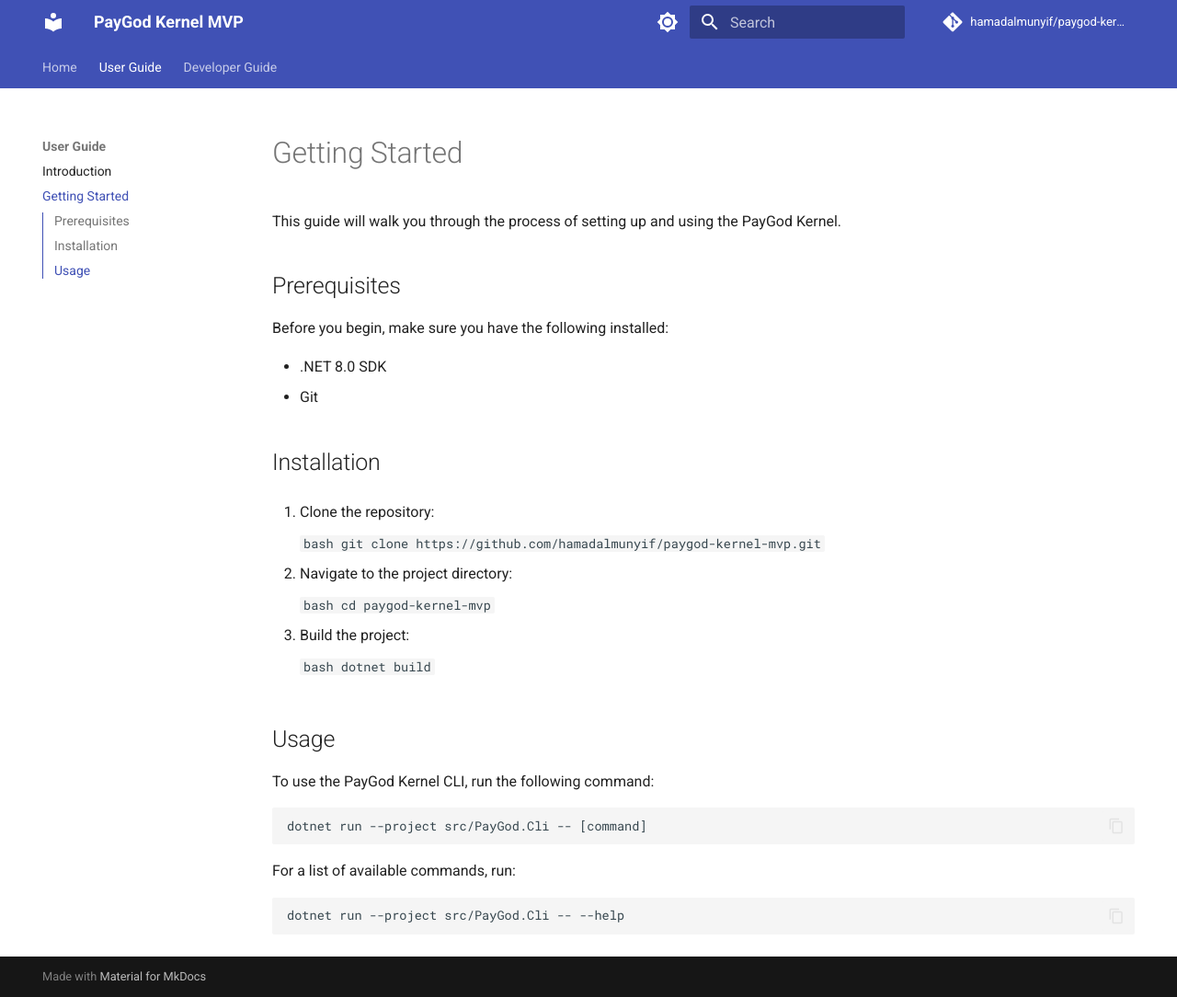
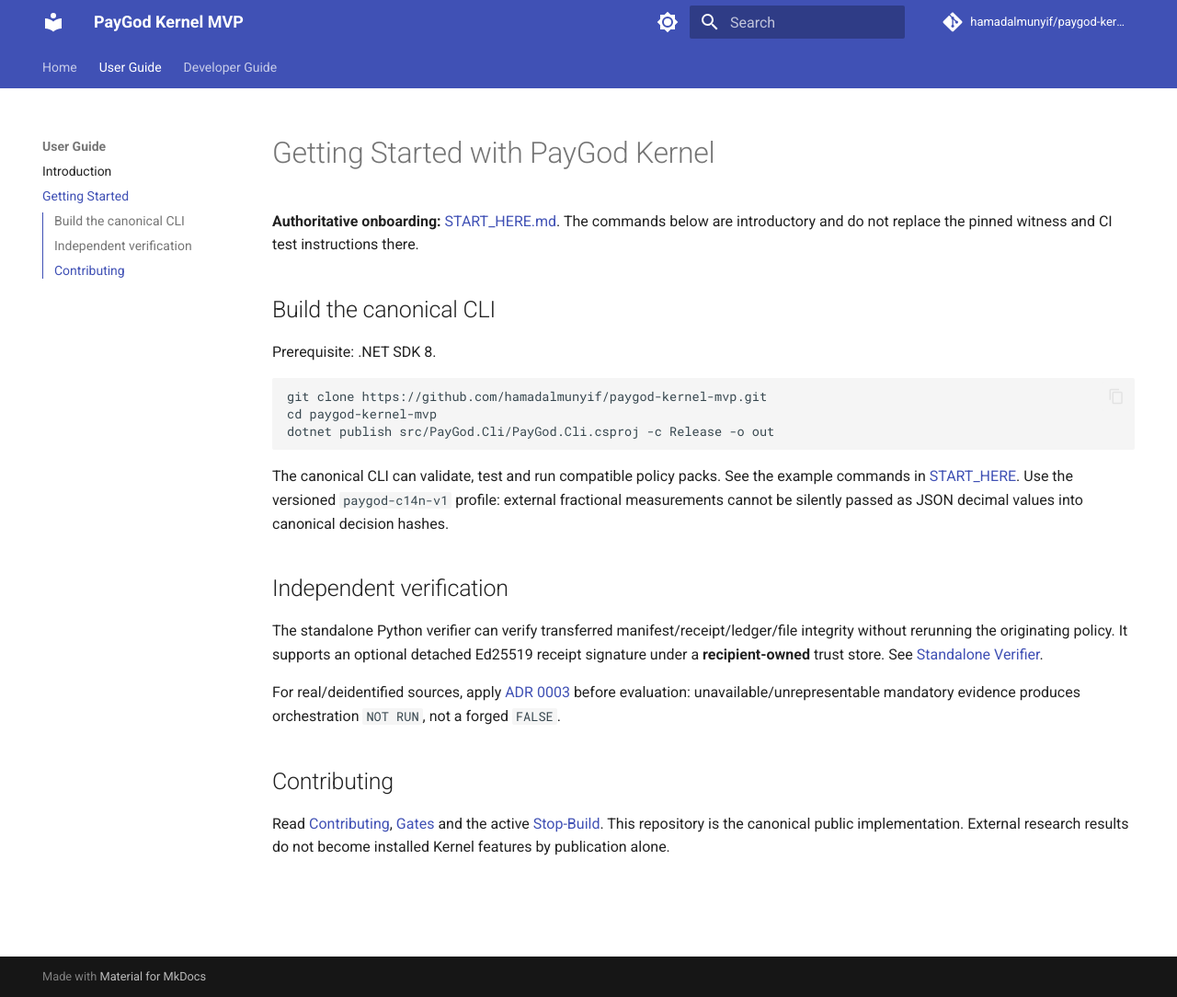
Before and after one commit to hamadalmunyif/paygod-kernel-mvp, an MkDocs documentation site: the page built from docs/guide/getting-started.md, in a window 1280 px wide and 1084 px high. Shown: the whole window at 92% size. Built offline with MkDocs 1.6.1 and Material for MkDocs 9.7.7, drawn with Linux system fonts in a browser that asks for light colours; comment, search, counter and statistics services are not loaded.

````diff
--- a/docs/guide/getting-started.md
+++ b/docs/guide/getting-started.md
@@ -1,44 +1,25 @@
-# Getting Started
+# Getting Started with PayGod Kernel
 
-This guide will walk you through the process of setting up and using the PayGod Kernel.
+**Authoritative onboarding:** [START_HERE.md](../../START_HERE.md). The commands below are introductory and do not replace the pinned witness and CI test instructions there.
 
-## Prerequisites
+## Build the canonical CLI
 
-Before you begin, make sure you have the following installed:
-
-*   .NET 8.0 SDK
-*   Git
-
-## Installation
-
-1.  Clone the repository:
-
-    ```bash
-    git clone https://github.com/hamadalmunyif/paygod-kernel-mvp.git
-    ```
-
-2.  Navigate to the project directory:
-
-    ```bash
-    cd paygod-kernel-mvp
-    ```
-
-3.  Build the project:
-
-    ```bash
-    dotnet build
-    ```
-
-## Usage
-
-To use the PayGod Kernel CLI, run the following command:
+Prerequisite: .NET SDK 8.
 
 ```bash
-dotnet run --project src/PayGod.Cli -- [command]
+git clone https://github.com/hamadalmunyif/paygod-kernel-mvp.git
+cd paygod-kernel-mvp
+dotnet publish src/PayGod.Cli/PayGod.Cli.csproj -c Release -o out
 ```
 
-For a list of available commands, run:
+The canonical CLI can validate, test and run compatible policy packs. See the example commands in [START_HERE](../../START_HERE.md). Use the versioned `paygod-c14n-v1` profile: external fractional measurements cannot be silently passed as JSON decimal values into canonical decision hashes.
 
-```bash
-dotnet run --project src/PayGod.Cli -- --help
-```
+## Independent verification
+
+The standalone Python verifier can verify transferred manifest/receipt/ledger/file integrity without rerunning the originating policy. It supports an optional detached Ed25519 receipt signature under a **recipient-owned** trust store. See [Standalone Verifier](../STANDALONE_VERIFIER.md).
+
+For real/deidentified sources, apply [ADR 0003](../../adrs/0003-evidence-admission-before-decision-execution.md) before evaluation: unavailable/unrepresentable mandatory evidence produces orchestration `NOT RUN`, not a forged `FALSE`.
+
+## Contributing
+
+Read [Contributing](../../CONTRIBUTING.md), [Gates](../../GATES.md) and the active [Stop-Build](../STOP_BUILD_RULE.md). This repository is the canonical public implementation. External research results do not become installed Kernel features by publication alone.
````
